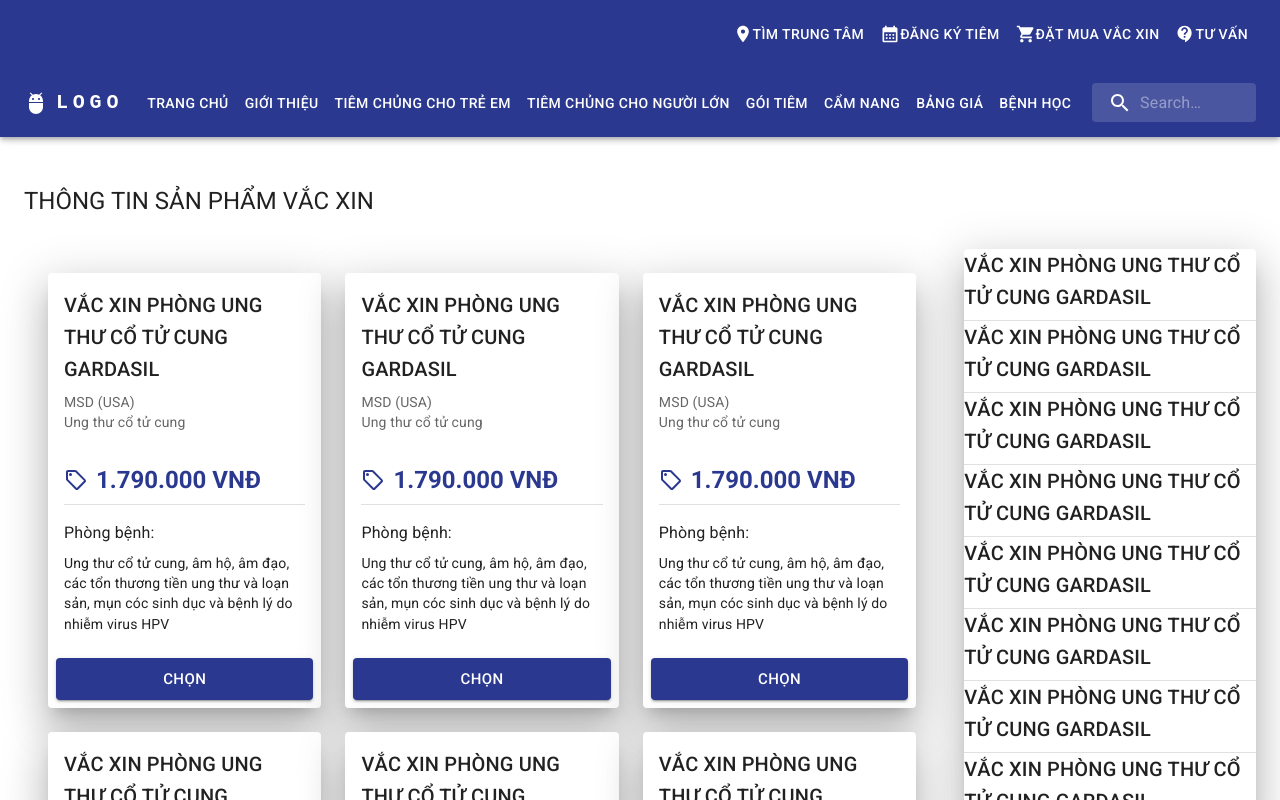
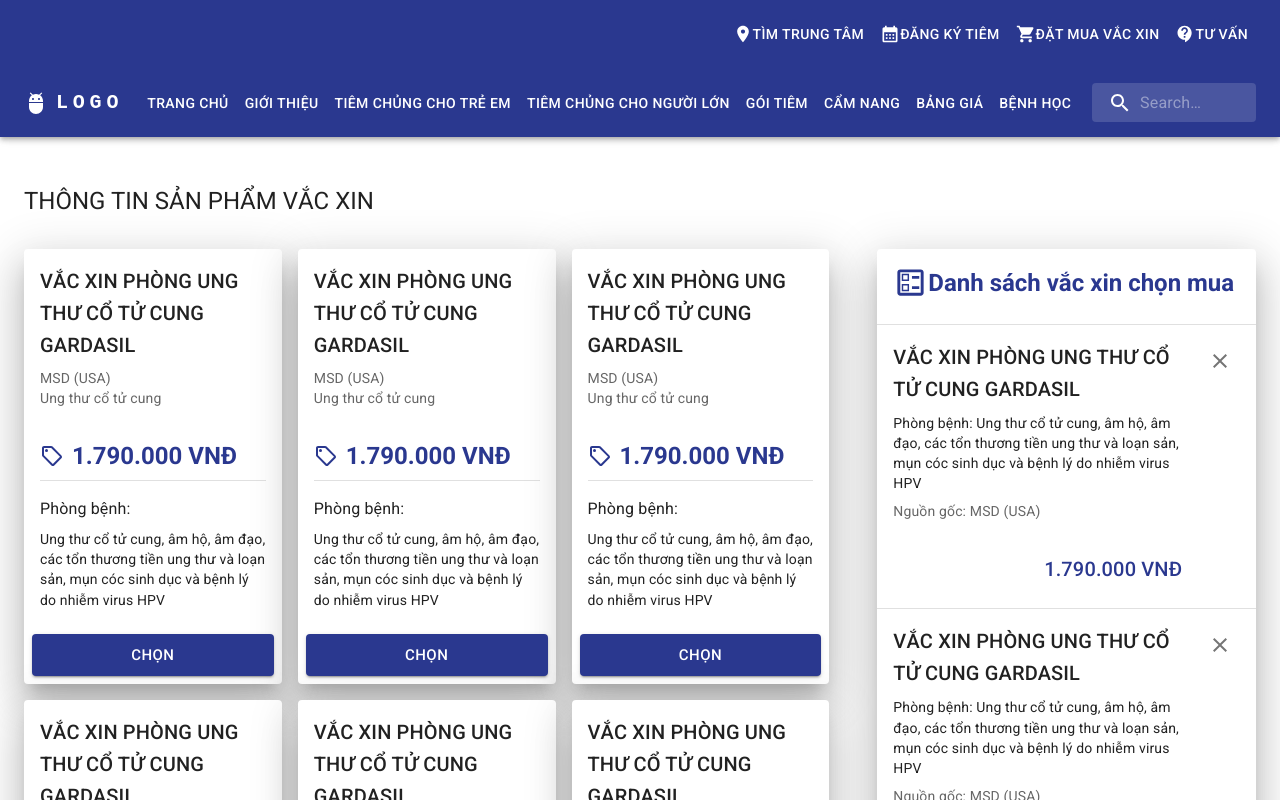
Before and after one commit to toaingo2108/injecting-management, a Next.js app: page /injections/order in a window 1280 px wide. Shown: the top 800 px of the page. Built offline with nearby package versions, Linux system fonts and the light colour scheme.

Commit message:
order page

```diff
--- /dev/null
+++ b/components/cartVaccines/index.tsx
@@ -0,0 +1,99 @@
+import { useState } from 'react'
+import {
+  Button,
+  CardActions,
+  CardContent,
+  CardMedia,
+  Divider,
+  Grid,
+  IconButton,
+  Typography,
+} from '@mui/material'
+import { Vaccine } from '~/model'
+import { BallotOutlined, ClearOutlined } from '@mui/icons-material'
+import { vaccines } from '~/data'
+
+const CartVaccines = () => {
+  const [cartVaccines, setCartVaccines] = useState<Vaccine[]>(vaccines)
+
+  const handleDeleteVaccineCart = (id: string) => {
+    setCartVaccines([...cartVaccines.filter((item) => item.id !== id)])
+  }
+
+  return (
+    <>
+      <CardContent>
+        <Typography
+          gutterBottom
+          variant="h5"
+          color="primary"
+          fontWeight="bold"
+          component="div"
+        >
+          <Grid container alignItems="center">
+            <BallotOutlined fontSize="large" />
+            Danh sách vắc xin chọn mua
+          </Grid>
+        </Typography>
+      </CardContent>
+      <Divider />
+      {cartVaccines ? (
+        cartVaccines.map((item, index) => (
+          <div key={index}>
+            <CardContent>
+              <Grid container>
+                <Grid item xs={10}>
+                  <Typography gutterBottom variant="h6" component="div">
+                    {item.name}
+                  </Typography>
+                  <Typography variant="body2" color="text" my={1}>
+                    Phòng bệnh: {item.prevention}
+                  </Typography>
+                  <Typography variant="body2" color="text.secondary">
+                    Nguồn gốc: {item.origin}
+                  </Typography>
+                  <Typography
+                    gutterBottom
+                    variant="h6"
+                    component="div"
+                    mt={4}
+                    color="primary"
+                    textAlign="right"
+                  >
+                    {item.price} VNĐ
+                  </Typography>
+                </Grid>
+                <Grid
+                  item
+                  xs={2}
+                  container
+                  justifyContent="flex-end"
+                  alignItems="flex-start"
+                >
+                  <IconButton onClick={() => handleDeleteVaccineCart(item.id)}>
+                    <ClearOutlined />
+                  </IconButton>
+                </Grid>
+              </Grid>
+            </CardContent>
+            <Divider />
+          </div>
+        ))
+      ) : (
+        <CardMedia
+          component="img"
+          height="140"
+          image="~/public/images/cards/contemplative-reptile.jpg"
+          alt="green iguana"
+        />
+      )}
+      <CardActions>
+        <Button variant="contained" fullWidth size="large" disabled>
+          Đăng ký mũi tiêm
+        </Button>
+      </CardActions>
+    </>
+  )
+}
+
+export default CartVaccines
--- /dev/null
+++ b/data/index.tsx
@@ -0,0 +1 @@
+export * from '~/data/vaccines'
--- /dev/null
+++ b/data/vaccines.tsx
@@ -0,0 +1,77 @@
+import { Vaccine } from '~/model'
+import { v4 as uuidv4 } from 'uuid'
+
+export const vaccines: Vaccine[] = [
+  {
+    id: uuidv4(),
+    name: 'VẮC XIN PHÒNG UNG THƯ CỔ TỬ CUNG GARDASIL',
+    origin: 'MSD (USA)',
+    price: '1.790.000',
+    groups: ['Ung thư cổ tử cung'],
+    prevention:
+      'Ung thư cổ tử cung, âm hộ, âm đạo, các tổn thương tiền ung thư và loạn sản, mụn cóc sinh dục và bệnh lý do nhiễm virus HPV',
+  },
+  {
+    id: uuidv4(),
+    name: 'VẮC XIN PHÒNG UNG THƯ CỔ TỬ CUNG GARDASIL',
+    origin: 'MSD (USA)',
+    price: '1.790.000',
+    groups: ['Ung thư cổ tử cung'],
+    prevention:
+      'Ung thư cổ tử cung, âm hộ, âm đạo, các tổn thương tiền ung thư và loạn sản, mụn cóc sinh dục và bệnh lý do nhiễm virus HPV',
+  },
+  {
+    id: uuidv4(),
+    name: 'VẮC XIN PHÒNG UNG THƯ CỔ TỬ CUNG GARDASIL',
+    origin: 'MSD (USA)',
+    price: '1.790.000',
+    groups: ['Ung thư cổ tử cung'],
+    prevention:
+      'Ung thư cổ tử cung, âm hộ, âm đạo, các tổn thương tiền ung thư và loạn sản, mụn cóc sinh dục và bệnh lý do nhiễm virus HPV',
+  },
+  {
+    id: uuidv4(),
+    name: 'VẮC XIN PHÒNG UNG THƯ CỔ TỬ CUNG GARDASIL',
+    origin: 'MSD (USA)',
+    price: '1.790.000',
+    groups: ['Ung thư cổ tử cung'],
+    prevention:
+      'Ung thư cổ tử cung, âm hộ, âm đạo, các tổn thương tiền ung thư và loạn sản, mụn cóc sinh dục và bệnh lý do nhiễm virus HPV',
+  },
+  {
+    id: uuidv4(),
+    name: 'VẮC XIN PHÒNG UNG THƯ CỔ TỬ CUNG GARDASIL',
+    origin: 'MSD (USA)',
+    price: '1.790.000',
+    groups: ['Ung thư cổ tử cung'],
+    prevention:
+      'Ung thư cổ tử cung, âm hộ, âm đạo, các tổn thương tiền ung thư và loạn sản, mụn cóc sinh dục và bệnh lý do nhiễm virus HPV',
+  },
+  {
+    id: uuidv4(),
+    name: 'VẮC XIN PHÒNG UNG THƯ CỔ TỬ CUNG GARDASIL',
+    origin: 'MSD (USA)',
+    price: '1.790.000',
+    groups: ['Ung thư cổ tử cung'],
+    prevention:
+      'Ung thư cổ tử cung, âm hộ, âm đạo, các tổn thương tiền ung thư và loạn sản, mụn cóc sinh dục và bệnh lý do nhiễm virus HPV',
+  },
+  {
+    id: uuidv4(),
+    name: 'VẮC XIN PHÒNG UNG THƯ CỔ TỬ CUNG GARDASIL',
+    origin: 'MSD (USA)',
+    price: '1.790.000',
+    groups: ['Ung thư cổ tử cung'],
+    prevention:
+      'Ung thư cổ tử cung, âm hộ, âm đạo, các tổn thương tiền ung thư và loạn sản, mụn cóc sinh dục và bệnh lý do nhiễm virus HPV',
+  },
+  {
+    id: uuidv4(),
+    name: 'VẮC XIN PHÒNG UNG THƯ CỔ TỬ CUNG GARDASIL',
+    origin: 'MSD (USA)',
+    price: '1.790.000',
+    groups: ['Ung thư cổ tử cung'],
+    prevention:
+      'Ung thư cổ tử cung, âm hộ, âm đạo, các tổn thương tiền ung thư và loạn sản, mụn cóc sinh dục và bệnh lý do nhiễm virus HPV',
+  },
+]
--- a/model/vaccine.tsx
+++ b/model/vaccine.tsx
@@ -1,5 +1,5 @@
 export interface Vaccine {
-  id: number
+  id: string
   name: string
   origin: string
   price: string
--- a/package.json
+++ b/package.json
@@ -23,12 +23,14 @@
     "react": "18.1.0",
     "react-dom": "18.1.0",
     "react-hook-form": "^7.31.3",
-    "react-redux": "^8.0.2"
+    "react-redux": "^8.0.2",
+    "uuid": "^8.3.2"
   },
   "devDependencies": {
     "@types/node": "17.0.40",
     "@types/react": "18.0.12",
     "@types/react-dom": "18.0.5",
+    "@types/uuid": "^8.3.4",
     "eslint": "8.17.0",
     "eslint-config-next": "12.1.6",
     "eslint-plugin-unused-imports": "^2.0.0",
--- a/pages/injections/order.tsx
+++ b/pages/injections/order.tsx
@@ -1,91 +1,24 @@
 import { NextPage } from 'next'
-import { Divider, Grid, Paper, Stack, Typography } from '@mui/material'
-import { Vaccine } from '~/model'
+import { Grid, Paper } from '@mui/material'
 import Layout from '~/components/layout'
 import VaccineItem from '~/components/vaccineItem'
-
-const vaccines: Vaccine[] = [
-  {
-    id: 1,
-    name: 'VẮC XIN PHÒNG UNG THƯ CỔ TỬ CUNG GARDASIL',
-    origin: 'MSD (USA)',
-    price: '1.790.000',
-    groups: ['Ung thư cổ tử cung'],
-    prevention:
-      'Ung thư cổ tử cung, âm hộ, âm đạo, các tổn thương tiền ung thư và loạn sản, mụn cóc sinh dục và bệnh lý do nhiễm virus HPV',
-  },
-  {
-    id: 2,
-    name: 'VẮC XIN PHÒNG UNG THƯ CỔ TỬ CUNG GARDASIL',
-    origin: 'MSD (USA)',
-    price: '1.790.000',
-    groups: ['Ung thư cổ tử cung'],
-    prevention:
-      'Ung thư cổ tử cung, âm hộ, âm đạo, các tổn thương tiền ung thư và loạn sản, mụn cóc sinh dục và bệnh lý do nhiễm virus HPV',
-  },
-  {
-    id: 3,
-    name: 'VẮC XIN PHÒNG UNG THƯ CỔ TỬ CUNG GARDASIL',
-    origin: 'MSD (USA)',
-    price: '1.790.000',
-    groups: ['Ung thư cổ tử cung'],
-    prevention:
-      'Ung thư cổ tử cung, âm hộ, âm đạo, các tổn thương tiền ung thư và loạn sản, mụn cóc sinh dục và bệnh lý do nhiễm virus HPV',
-  },
-  {
-    id: 4,
-    name: 'VẮC XIN PHÒNG UNG THƯ CỔ TỬ CUNG GARDASIL',
-    origin: 'MSD (USA)',
-    price: '1.790.000',
-    groups: ['Ung thư cổ tử cung'],
-    prevention:
-      'Ung thư cổ tử cung, âm hộ, âm đạo, các tổn thương tiền ung thư và loạn sản, mụn cóc sinh dục và bệnh lý do nhiễm virus HPV',
-  },
-  {
-    id: 5,
-    name: 'VẮC XIN PHÒNG UNG THƯ CỔ TỬ CUNG GARDASIL',
-    origin: 'MSD (USA)',
-    price: '1.790.000',
-    groups: ['Ung thư cổ tử cung'],
-    prevention:
-      'Ung thư cổ tử cung, âm hộ, âm đạo, các tổn thương tiền ung thư và loạn sản, mụn cóc sinh dục và bệnh lý do nhiễm virus HPV',
-  },
-  {
-    id: 6,
-    name: 'VẮC XIN PHÒNG UNG THƯ CỔ TỬ CUNG GARDASIL',
-    origin: 'MSD (USA)',
-    price: '1.790.000',
-    groups: ['Ung thư cổ tử cung'],
-    prevention:
-      'Ung thư cổ tử cung, âm hộ, âm đạo, các tổn thương tiền ung thư và loạn sản, mụn cóc sinh dục và bệnh lý do nhiễm virus HPV',
-  },
-  {
-    id: 7,
-    name: 'VẮC XIN PHÒNG UNG THƯ CỔ TỬ CUNG GARDASIL',
-    origin: 'MSD (USA)',
-    price: '1.790.000',
-    groups: ['Ung thư cổ tử cung'],
-    prevention:
-      'Ung thư cổ tử cung, âm hộ, âm đạo, các tổn thương tiền ung thư và loạn sản, mụn cóc sinh dục và bệnh lý do nhiễm virus HPV',
-  },
-  {
-    id: 8,
-    name: 'VẮC XIN PHÒNG UNG THƯ CỔ TỬ CUNG GARDASIL',
-    origin: 'MSD (USA)',
-    price: '1.790.000',
-    groups: ['Ung thư cổ tử cung'],
-    prevention:
-      'Ung thư cổ tử cung, âm hộ, âm đạo, các tổn thương tiền ung thư và loạn sản, mụn cóc sinh dục và bệnh lý do nhiễm virus HPV',
-  },
-]
+import CartVaccines from '~/components/cartVaccines'
+import { vaccines } from '~/data'
 
 const Order: NextPage = () => {
   return (
     <Layout title="Đặt mua vắc xin" titlePage="Thông tin sản phẩm vắc xin">
-      <Stack direction="row" spacing={6}>
-        <Grid container spacing={{ xs: 1, md: 3 }}>
+      <Grid container spacing={6}>
+        <Grid
+          item
+          xs={12}
+          lg={8}
+          container
+          spacing={2}
+          alignContent="flex-start"
+        >
           {vaccines.map((vaccine) => (
-            <Grid key={vaccine.id} item xs={12} md={4}>
+            <Grid key={vaccine.id} item xs={12} md={6} lg={4}>
               <Paper elevation={24}>
                 <VaccineItem vaccine={vaccine} />
               </Paper>
@@ -93,19 +26,14 @@
           ))}
         </Grid>
 
-        <Grid xs={4} container alignContent="flex-start" spacing={0}>
-          <Paper elevation={24}>
-            {vaccines.map((vaccine) => (
-              <Grid item key={vaccine.id}>
-                <Typography gutterBottom variant="h6" component="div">
-                  {vaccine.name}
-                </Typography>
-                <Divider />
-              </Grid>
-            ))}
-          </Paper>
+        <Grid item xs={12} lg={4} container alignItems="flex-start">
+          <Grid item xs={12}>
+            <Paper elevation={24}>
+              <CartVaccines />
+            </Paper>
+          </Grid>
         </Grid>
-      </Stack>
+      </Grid>
     </Layout>
   )
 }
```
